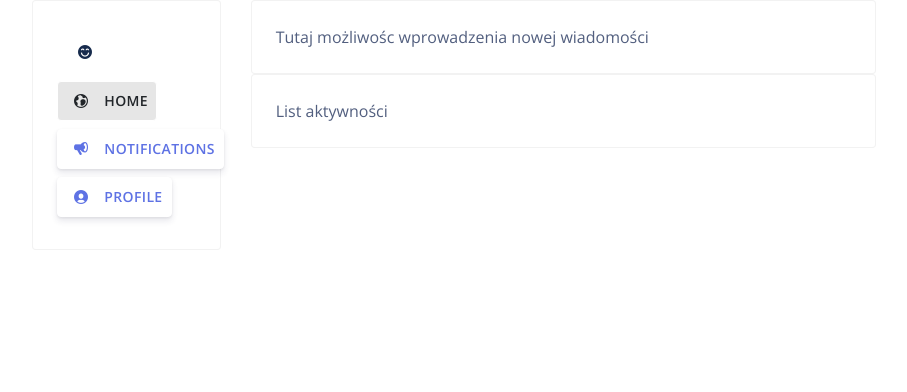
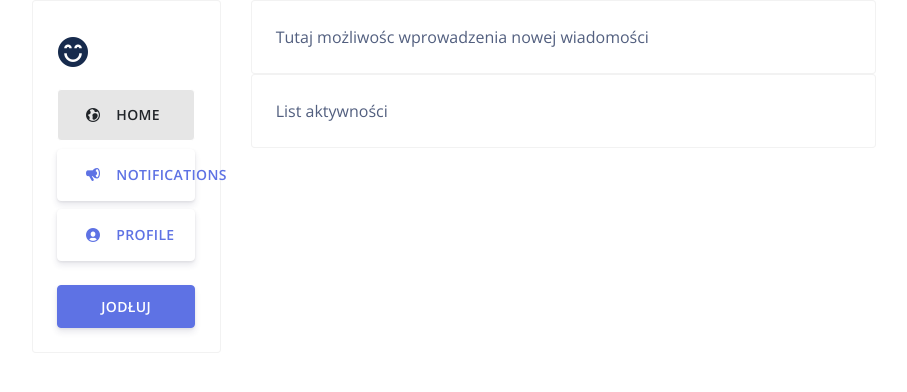
Before and after one commit to gladki24/SocialMedia, an Angular app in the folder frontend/: page /#/home in a window 1280 px wide. Shown: the top 392 px of the page, without its empty margins (186-1093 px from the left). Built offline with nearby package versions, Linux system fonts and the light colour scheme.

Commit message:
menu view, navigation

```diff
--- a/frontend/src/app/modules/main/components/navigation/components/navigation-link/navigation-link.component.html
+++ b/frontend/src/app/modules/main/components/navigation/components/navigation-link/navigation-link.component.html
@@ -1,7 +1,13 @@
-<div class="mb-2">
-    <a [routerLink]="link?.url">
-        <button msButton color="neutral" routerLinkActive="active" class="d-flex align-middle">
-            <ms-icon [icon]="link?.icon" class="mr-2 p-2"></ms-icon> <span class="link-name">{{ link?.name }}</span>
-        </button>
+<div class="mb-2 d-block w-100">
+    <a
+            [routerLink]="link?.url"
+            routerLinkActive="active"
+            role="button"
+            msButton
+            class="d-flex"
+            color="neutral"
+    >
+        <ms-icon [icon]="link?.icon" class="mr-2 p-2"></ms-icon>
+        <span class="link-name">{{ link?.name }} </span>
     </a>
 </div>
--- a/frontend/src/app/modules/main/components/navigation/components/navigation-link/navigation-link.component.scss
+++ b/frontend/src/app/modules/main/components/navigation/components/navigation-link/navigation-link.component.scss
@@ -1,3 +1,8 @@
+:host {
+  display: block;
+  width: 100%;
+}
+
 .link-name {
   line-height: 30px;
 }
--- a/frontend/src/app/modules/main/components/navigation/navigation.component.html
+++ b/frontend/src/app/modules/main/components/navigation/navigation.component.html
@@ -1,8 +1,8 @@
 <div class="card">
     <div class="card-body">
-        <h2>
-            <a routerLink="/" msLink>
-                <ms-icon [icon]="Icon.Logo"></ms-icon>
+        <h2 class="mb-3">
+            <a class="p-0" routerLink="/" msLink>
+                <ms-icon size="30px" [icon]="Icon.Logo"></ms-icon>
             </a>
         </h2>
 
@@ -10,5 +10,9 @@
                 *ngFor="let link of links"
                 [link]="link"
         ></ms-navigation-link>
+
+        <button msButton size="medium" color="primary" class="w-100 mt-3">
+            Jodłuj
+        </button>
     </div>
 </div>
--- a/frontend/src/app/modules/main/components/notifications/notifications.component.html
+++ b/frontend/src/app/modules/main/components/notifications/notifications.component.html
@@ -1 +1,5 @@
-<p>notifications works!</p>
+<div class="card">
+    <div class="card-body">
+        Dodaj powiadomienia byku
+    </div>
+</div>
--- a/frontend/src/app/modules/main/components/user/user.component.html
+++ b/frontend/src/app/modules/main/components/user/user.component.html
@@ -1 +1,5 @@
-<p>user works!</p>
+<div class="card">
+    <div class="card-body">
+        Ale by tutaj siadł profil użytkownika
+    </div>
+</div>
--- a/frontend/src/app/modules/shared/components/icon/icon.component.html
+++ b/frontend/src/app/modules/shared/components/icon/icon.component.html
@@ -1 +1 @@
-<i class="ni {{ icon }}"></i>
+<i class="ni {{ icon }}" [style.font-size]="size"></i>
--- a/frontend/src/app/modules/shared/components/icon/icon.component.ts
+++ b/frontend/src/app/modules/shared/components/icon/icon.component.ts
@@ -10,4 +10,5 @@ import { Icon } from '../../enums/icon.enum';
 })
 export class IconComponent {
   @Input() public icon: Icon;
+  @Input() public size: string = '14px';
 }
--- a/frontend/src/app/modules/shared/directive/button.directive.ts
+++ b/frontend/src/app/modules/shared/directive/button.directive.ts
@@ -2,7 +2,7 @@ import {Directive, HostBinding, Input} from '@angular/core';
 import {ButtonColor, ButtonSize} from '../types/button';
 
 @Directive({
-  selector: 'button [msButton]'
+  selector: 'button, a [msButton]'
 })
 export class ButtonDirective {
 
@@ -57,61 +57,61 @@ export class ButtonDirective {
   }
 
   @HostBinding('class.btn-danger')
-  public isDanger(): boolean {
+  public get isDanger(): boolean {
     return this.color === 'danger' && !this.isOutline;
   }
 
   @HostBinding('class.btn-neutral')
-  public isNeutral(): boolean {
+  public get isNeutral(): boolean {
     return this.color === 'neutral' && !this.isOutline;
   }
 
-  @HostBinding('class.btn-primary')
+  @HostBinding('class.btn-outline-primary')
   public get isOutlinedPrimary(): boolean {
     return this.color === 'primary' && this.isOutline;
   }
 
-  @HostBinding('class.btn-info')
+  @HostBinding('class.btn-outline-info')
   public get isOutlinedInfo(): boolean {
     return this.color === 'info' && this.isOutline;
   }
 
-  @HostBinding('class.btn-success')
+  @HostBinding('class.btn-outline-success')
   public get isOutlinedSuccess(): boolean {
     return this.color === 'success' && this.isOutline;
   }
 
-  @HostBinding('class.btn-warning')
+  @HostBinding('class.btn-outline-warning')
   public get isOutlinedWarning(): boolean {
     return this.color === 'warning' && this.isOutline;
   }
 
-  @HostBinding('class.btn-danger')
-  public isOutlinedDanger(): boolean {
+  @HostBinding('class.btn-outline-danger')
+  public get isOutlinedDanger(): boolean {
     return this.color === 'danger' && this.isOutline;
   }
 
-  @HostBinding('class.btn-neutral')
-  public isOutlinedNeutral(): boolean {
+  @HostBinding('class.btn-outline-neutral')
+  public get isOutlinedNeutral(): boolean {
     return this.color === 'neutral' && this.isOutline;
   }
 
   @HostBinding('class.btn-sm')
-  public isSmall(): boolean {
+  public get isSmall(): boolean {
     return this.size === 'small';
   }
 
   @HostBinding('class.btn-md')
-  public isMedium(): boolean {
+  public get isMedium(): boolean {
     return this.size === 'medium';
   }
 
   @HostBinding('class.btn-lg')
-  public isLarge(): boolean {
+  public get isLarge(): boolean {
     return this.size === 'large';
   }
 
   private _size: ButtonSize = 'medium';
   private _color: ButtonColor = 'primary';
-  private _isOutline = false;
+  private _isOutline: boolean = false;
 }
```
